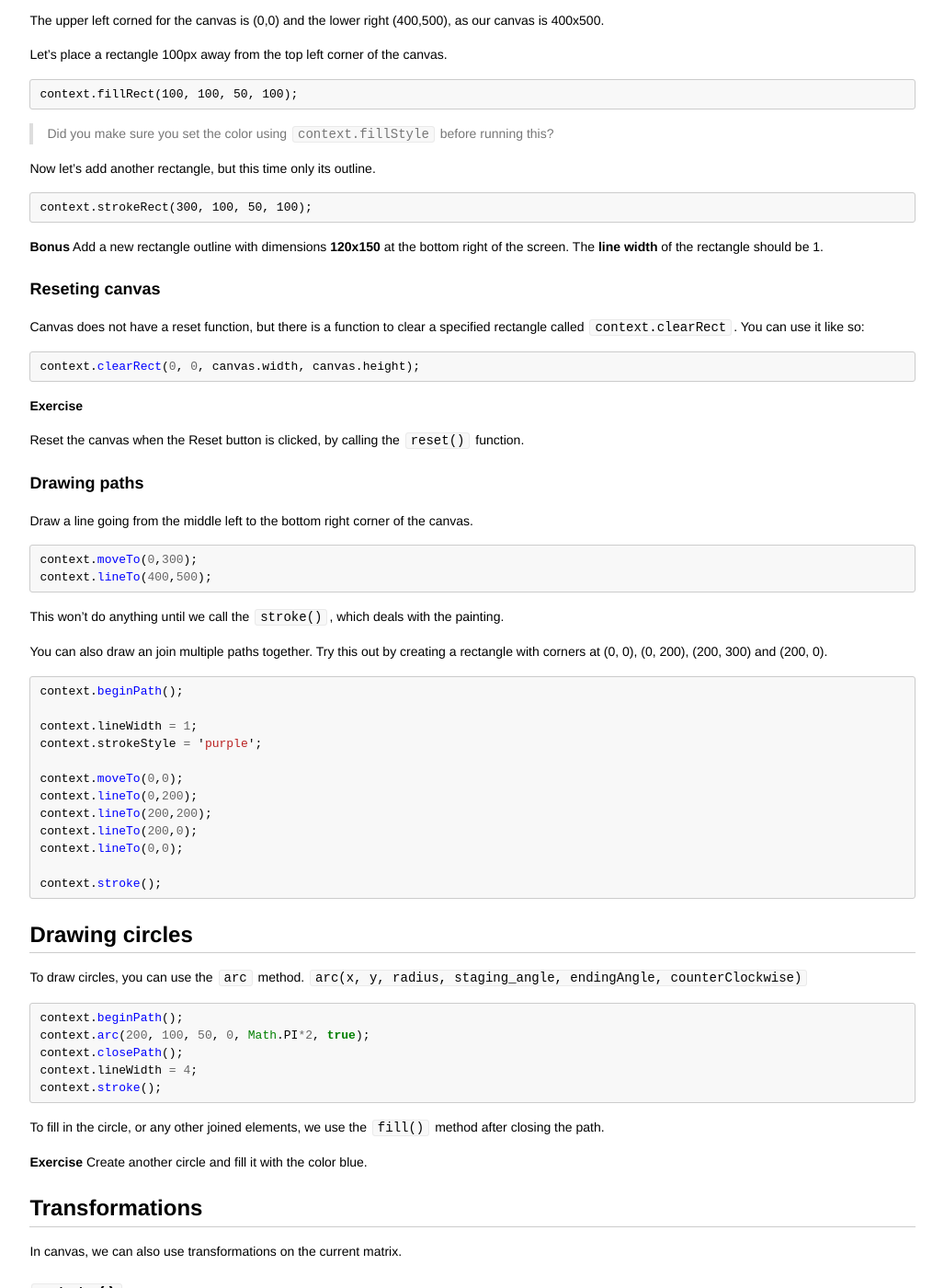
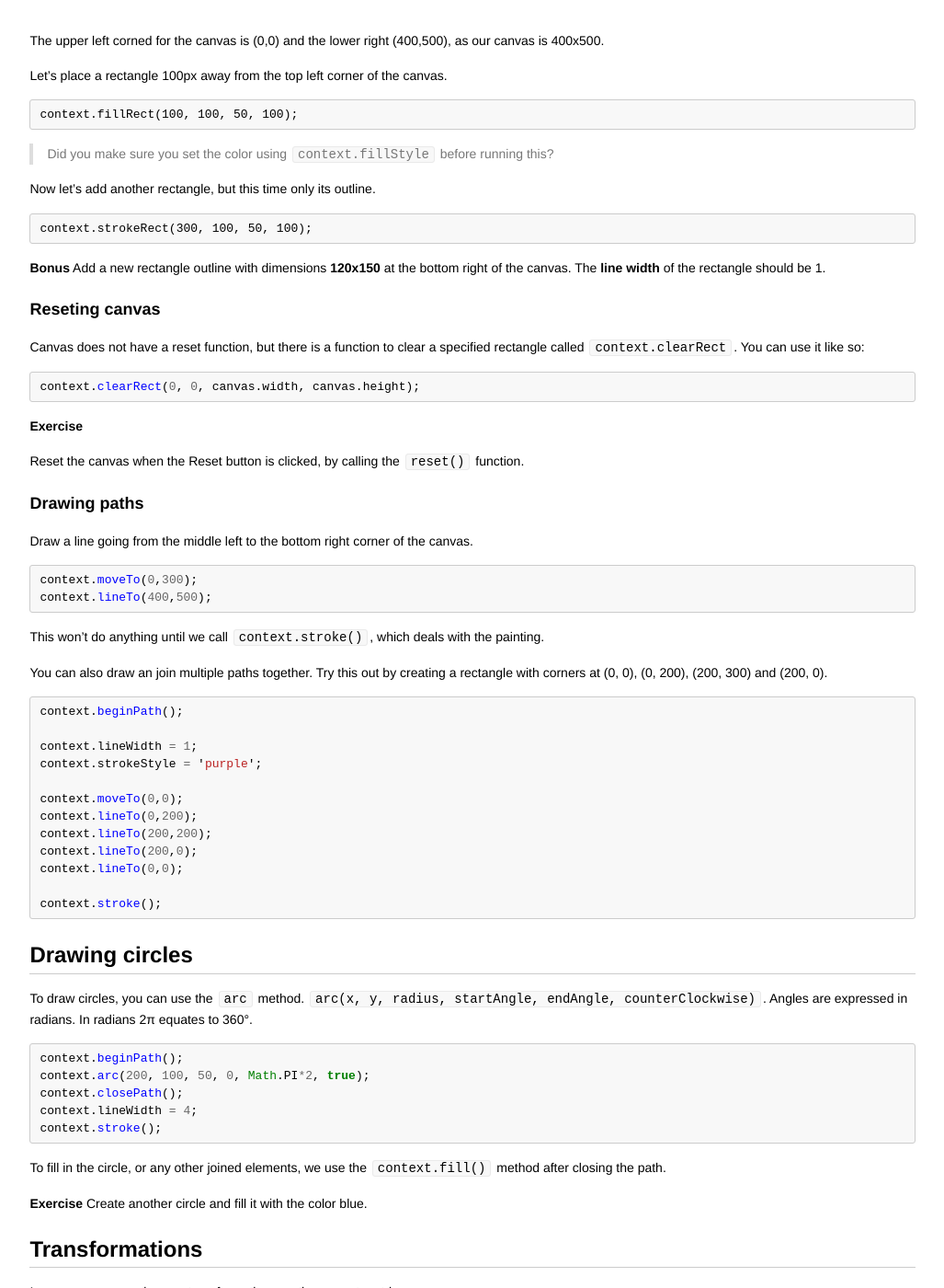
Before and after one commit to codebar/tutorials, a Jekyll site: the page built from js/lesson6/tutorial.md, in a window 1280 px wide and 1400 px high, scrolled down 1229 px. Shown: the whole window at 92% size, without its empty margins (126-1153 px from the left). Built offline with Jekyll 4.4.1, drawn with Linux system fonts in a browser that asks for light colours; some of the changed text lies outside the part shown.

Commit message:
fix typos and slightly change canvas tutorial wording

````diff
--- a/js/lesson6/tutorial.md
+++ b/js/lesson6/tutorial.md
@@ -34,7 +34,7 @@ var context = canvas.getContext('2d');
 
 ### Controls
 
-Depending on if we are filling up a shape, or just drawing the outline, we can use `fillStyle` or `strokeStyle`to set the color of the element.
+Depending on if we are filling up a shape, or just drawing the outline, we can use `context.fillStyle` or `context.strokeStyle`to set the color of the element.
 
 ```js
   context.fillStyle = 'yellow';
@@ -44,7 +44,7 @@ Depending on if we are filling up a shape, or just drawing the outline, we can u
 To set the line width:
 
 ```js
-  context.lineWidth = '3';
+  context.lineWidth = 3;
 ```
 
 #### Drawing
@@ -68,7 +68,7 @@ Now let's add another rectangle, but this time only its outline.
 context.strokeRect(300, 100, 50, 100);
 ```
 
-**Bonus** Add a new rectangle outline with dimensions **120x150** at the bottom right of the screen. The **line width** of the rectangle should be 1.
+**Bonus** Add a new rectangle outline with dimensions **120x150** at the bottom right of the canvas. The **line width** of the rectangle should be 1.
 
 ### Reseting canvas
 
@@ -91,7 +91,7 @@ context.moveTo(0,300);
 context.lineTo(400,500);
 ```
 
-This won't do anything until we call the `stroke()`, which deals with the painting.
+This won't do anything until we call `context.stroke()`, which deals with the painting.
 
 You can also draw an join multiple paths together. Try this out by creating a rectangle with corners at (0, 0), (0, 200), (200, 300) and (200, 0).
 
@@ -112,7 +112,7 @@ context.stroke();
 
 ## Drawing circles
 
-To draw circles, you can use the `arc` method. `arc(x, y, radius, staging_angle, endingAngle, counterClockwise)`
+To draw circles, you can use the `arc` method. `arc(x, y, radius, startAngle, endAngle, counterClockwise)`. Angles are expressed in radians. In radians 2π equates to 360°.
 
 ```javascript
 context.beginPath();
@@ -122,7 +122,7 @@ context.lineWidth = 4;
 context.stroke();
 ```
 
-To fill in the circle, or any other joined elements, we use the `fill()` method after closing the path.
+To fill in the circle, or any other joined elements, we use the `context.fill()` method after closing the path.
 
 **Exercise** Create another circle and fill it with the color blue.
 
@@ -132,7 +132,7 @@ In canvas, we can also use transformations on the current matrix.
 
 ### `rotate()`
 
-First add the rotate method at the bottom of the `draw()` method.
+First add the rotate method at the bottom of the `draw()` function.
 
 ```javascript
 context.rotate(10*Math.PI/180);
@@ -152,7 +152,7 @@ context.restore()
 
 ### `translate()`
 
-Translate moves the current position. If we are at 10, 10 and we `translate(20, 15)`, then our new position is 30, 45.
+Translate moves the current position. If we are at 10, 10 and we `context.translate(20, 15)`, then our new position is 30, 45.
 
 ```javascript
 context.translate(45, 45);
@@ -160,7 +160,7 @@ context.translate(45, 45);
 
 ### `scale()`
 
-And finally, `scale(scaleWidth, scalewHeight)`. Scale changes the dimensions of the rendered items.
+And finally, `context.scale(scaleWidth, scaleHeight)`. Scale changes the dimensions of the rendered items.
 
 
 ```javascript
@@ -182,7 +182,7 @@ We have already created the functions to draw the individual parts, so you shoul
 > Use pen and paper to think about the position of each element. You already know that the top left is 0,0 and the bottom right 400, 500. Use a grid if you are finding it hard.
 
 
-> Don't forget `beginPath()` and `stroke()` before and after drawing elements.
+> Don't forget `context.beginPath()` and `context.stroke()` before and after drawing elements.
 
 Here is our version of [Hangman in Canvas](../../examples/hangman-canvas/index.html).
 
````
